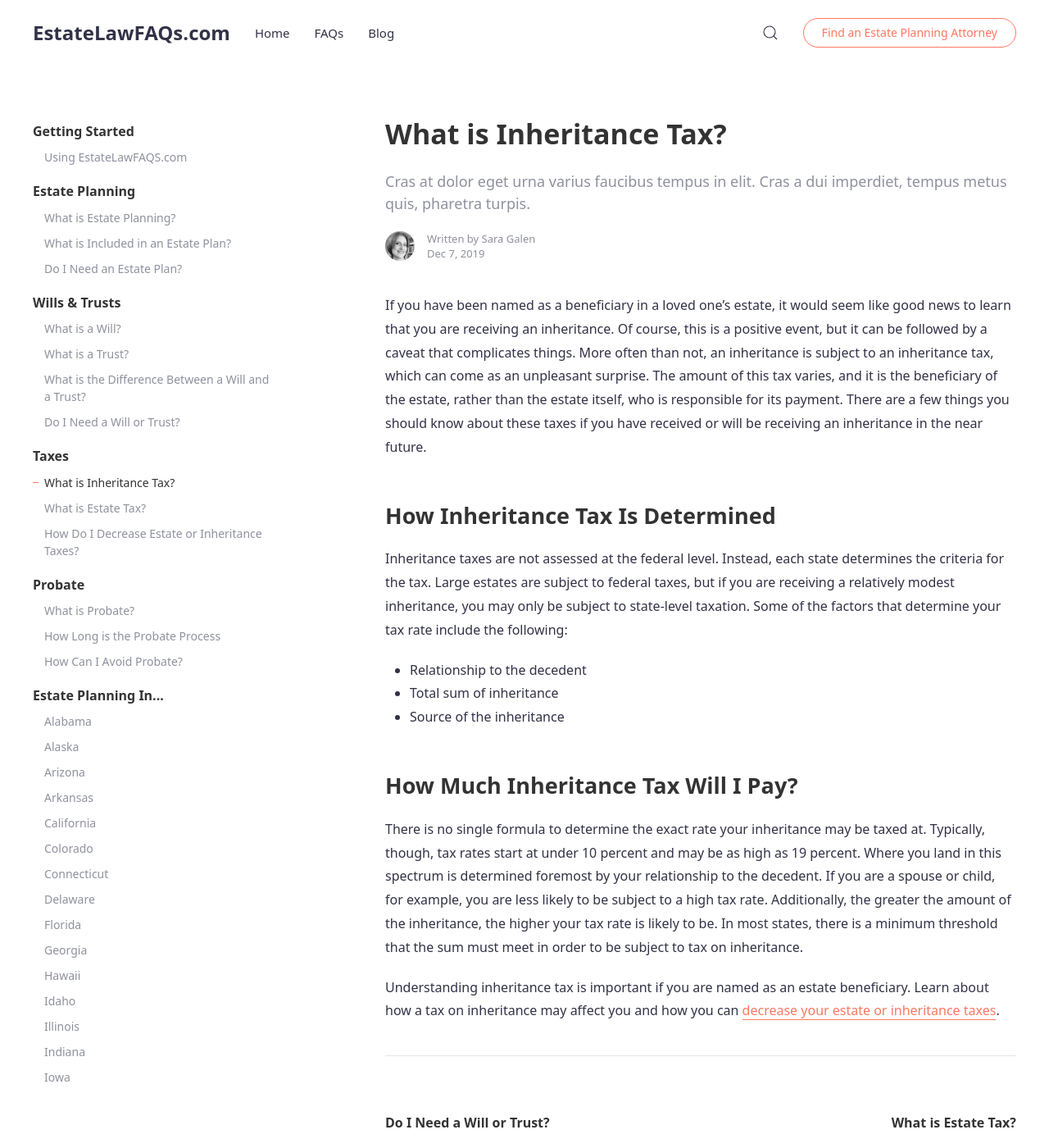
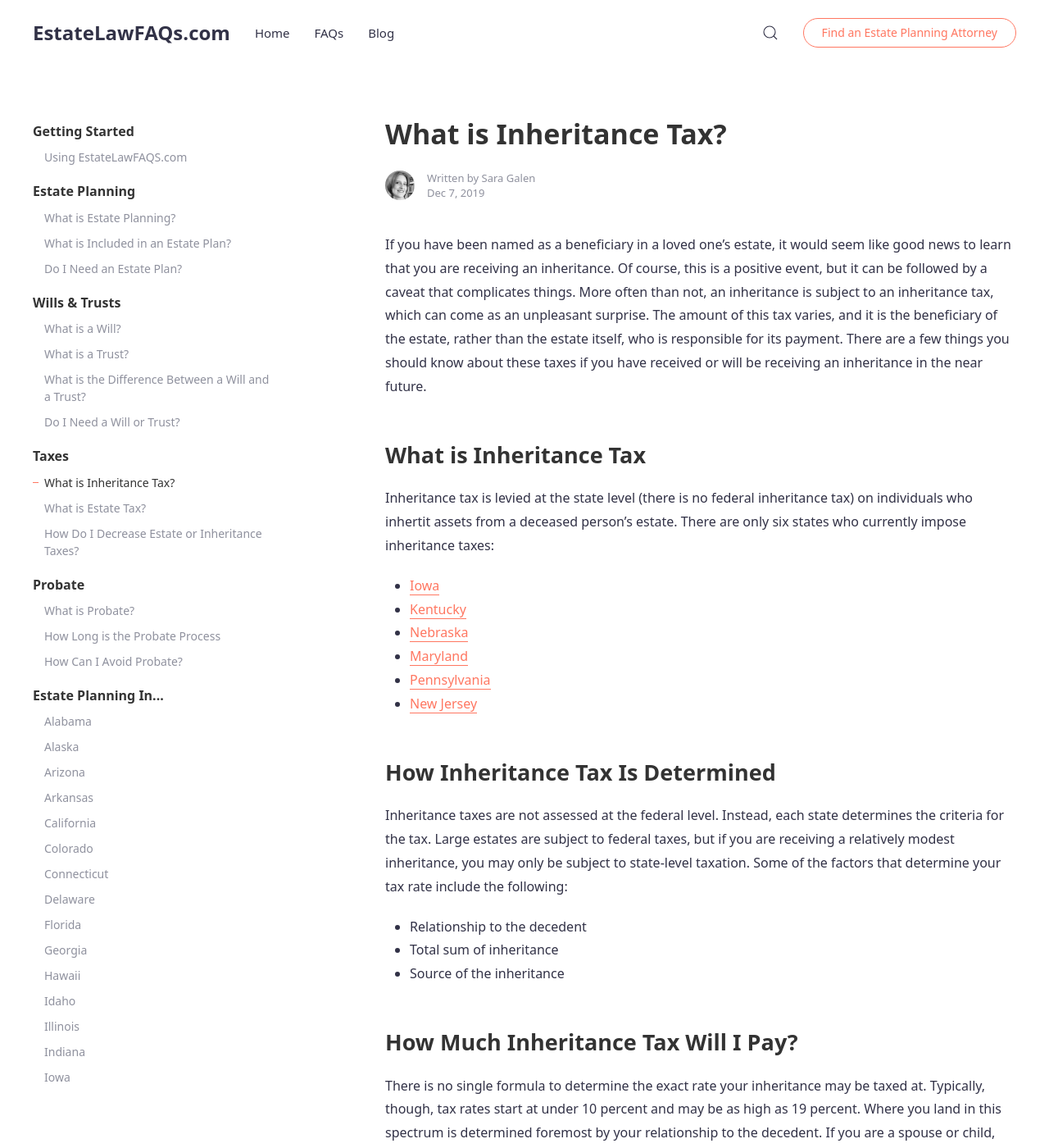
Before and after one commit to zac-heisey/docs-jekyll-theme, a Jekyll site: the page built from _docs/what-is-inheritance-tax.md, in a window 1280 px wide and 1400 px high. Shown: the whole window at 82% size. Built offline with Jekyll 4.4.1, drawn with Linux system fonts in a browser that asks for light colours.

Commit message:
Update from Forestry.io Zac Heisey updated _docs/what-is-inheritance-tax.md

```diff
--- a/_docs/what-is-inheritance-tax.md
+++ b/_docs/what-is-inheritance-tax.md
@@ -1,13 +1,23 @@
 ---
 title: What is Inheritance Tax?
-subtitle: Cras at dolor eget urna varius faucibus tempus in elit. Cras a dui imperdiet,
-  tempus metus quis, pharetra turpis.
+subtitle: ''
 tags:
 - Taxes
 author: sara
 
 ---
 If you have been named as a beneficiary in a loved one’s estate, it would seem like good news to learn that you are receiving an inheritance. Of course, this is a positive event, but it can be followed by a caveat that complicates things. More often than not, an inheritance is subject to an inheritance tax, which can come as an unpleasant surprise. The amount of this tax varies, and it is the beneficiary of the estate, rather than the estate itself, who is responsible for its payment. There are a few things you should know about these taxes if you have received or will be receiving an inheritance in the near future.
+
+## What is Inheritance Tax
+
+Inheritance tax is levied at the state level (there is no federal inheritance tax) on individuals who inhertit assets from a deceased person's estate. There are only six states who currently impose inheritance taxes:
+
+* [Iowa](/docs/iowa-estate-planning/)
+* [Kentucky](/docs/kentucky-estate-planning/)
+* [Nebraska](/docs/nebraska-estate-planning/)
+* [Maryland](/docs/maryland-estate-planning/)
+* [Pennsylvania](/docs/pennsylvania-estate-planning/)
+* [New Jersey](/docs/new-jersey-estate-planning/)
 
 ## How Inheritance Tax Is Determined
 
```
